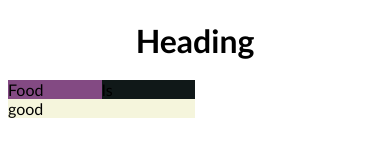
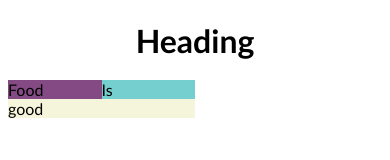
Before and after one commit to ndesh02/html-css-javascript-coursera-course, a plain HTML site: page index.html in a window 390 px wide. Drawn offline with Linux system fonts and the light colour scheme.

Commit message:
Update style.css

```diff
--- a/module-2-sol/style.css
+++ b/module-2-sol/style.css
@@ -19,7 +19,7 @@ body{
     background-color: rgb(131, 74, 131);
 }
 #col-2{
-    background-color: rgb(16, 24, 24);
+    background-color: rgb(118, 207, 207);
 }
 #col-3{
     background-color: beige;
@@ -30,19 +30,15 @@ body{
 @media (max-width: 992px){
     .column{
         width: 50%;
-        float: left;
     }
     #col-1{
         width: 50%;
-        float: left;
     }
     #col-2{
         width: 50%;
-        float: right;
     }
     #col-2{
         width:50%;
-        float: left;
     }
 
 }
```
